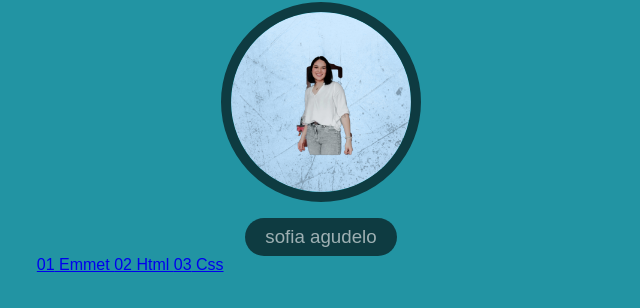
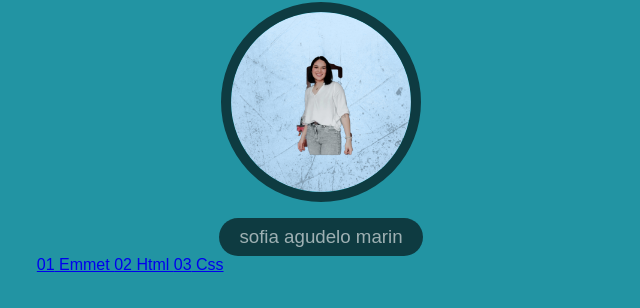
Before and after one commit to lasofi357/adso2929061, a plain HTML site: page index.html in a window 1280 px wide. Shown: the part 340-648 px from the top of the page, without its empty margins (319-959 px from the left). Drawn offline with Linux system fonts and the light colour scheme.

Commit message:
se modifico el archivo index

```diff
--- a/index.html
+++ b/index.html
@@ -12,7 +12,7 @@
             <h1>ADSO 2929061 A</h1>
             <h2>Software Analysis & Development</h2>
             <img src="images/sofiaa.png" alt="sofia A">
-            <h3>sofia agudelo</h3>
+            <h3>sofia agudelo marin</h3>
         </header>
         <menu>
             <a href="01-emmet/">
```
Also changed, not shown: 2 other files.
